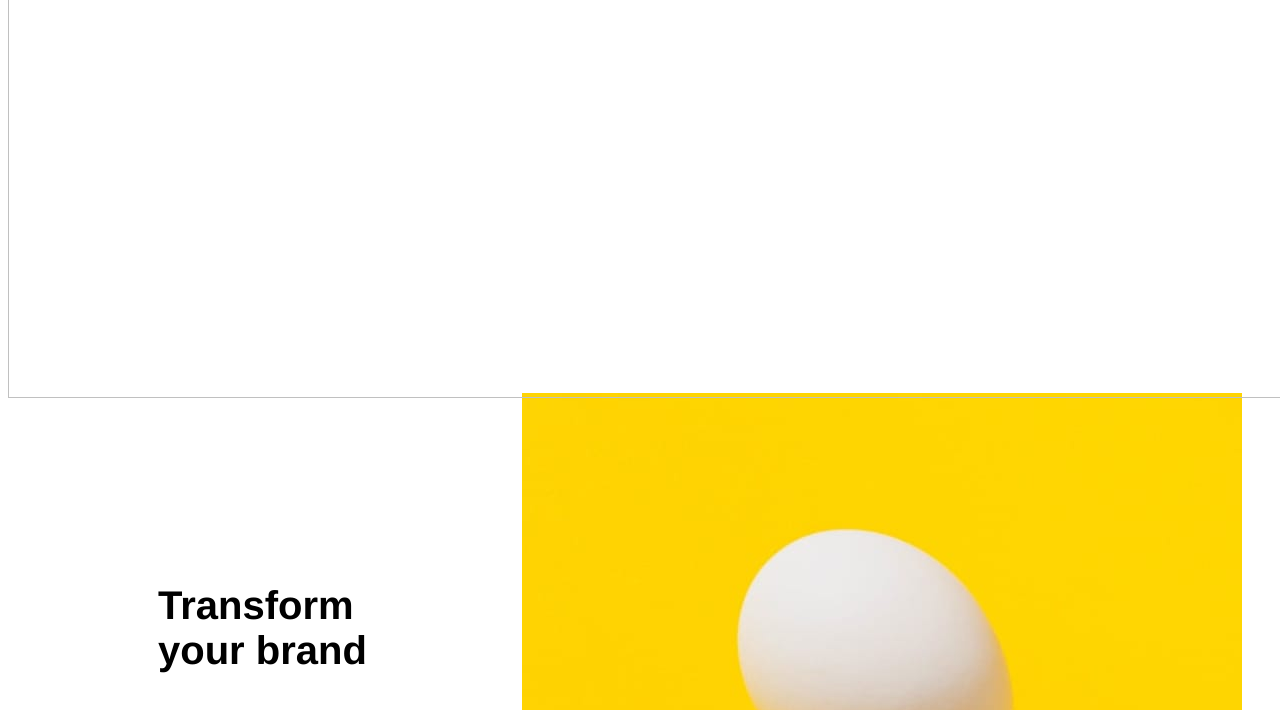
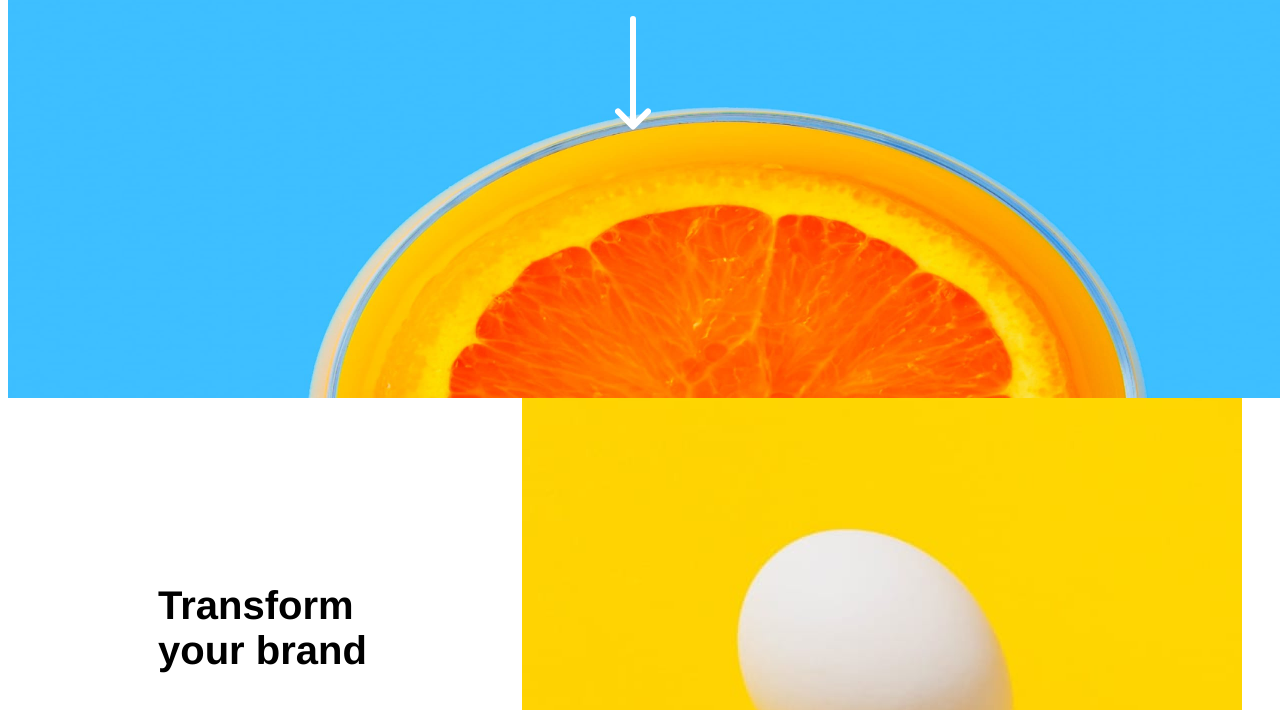
Before and after one commit to al-sabana/cfu-4, a plain HTML site: page index.html in a window 1280 px wide. Shown: the part 207-917 px from the top of the page. Drawn offline with Linux system fonts and the light colour scheme.

Commit message:
Update index.html

```diff
--- a/index.html
+++ b/index.html
@@ -30,7 +30,7 @@
   <body>
     <div class="first-container">
       <img
-        src="/sunnyside-agency-landing-page-main/images/desktop/image-header.jpg"
+        src="./images/desktop/image-header.jpg"
         height="600"
         width="1440"
       />
```
